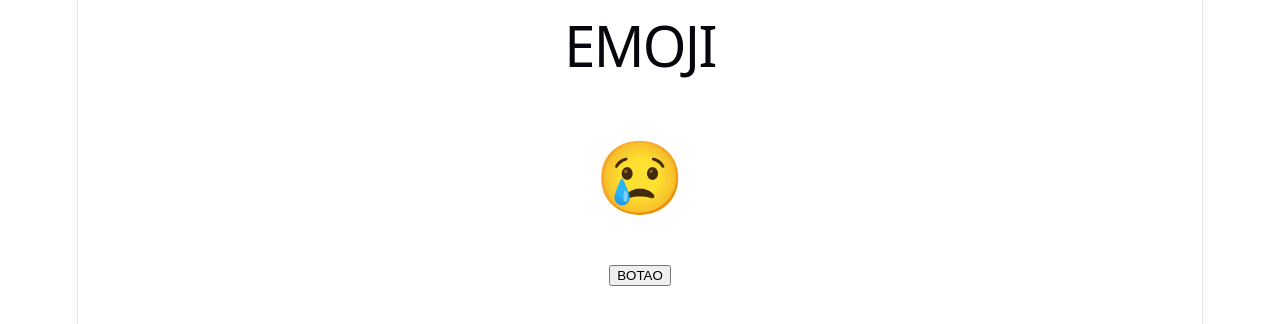
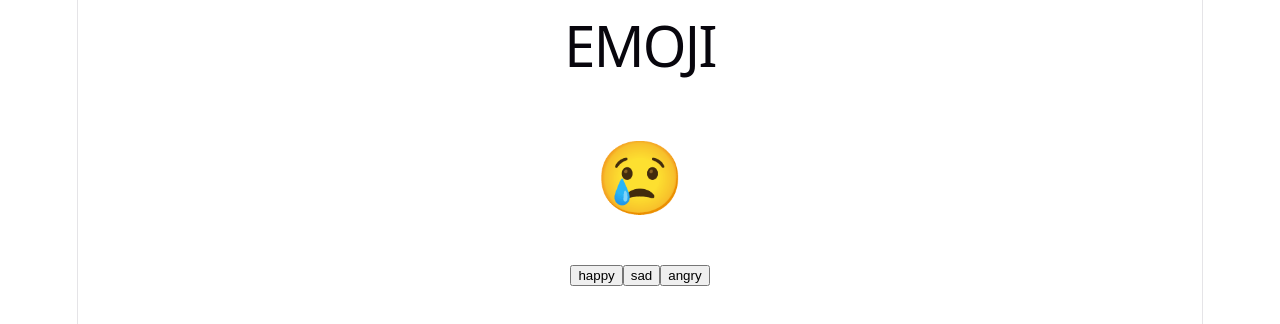
Before and after one commit to ufjf-dcc207/ufjf-dcc207-2026-3-a-atv06-caiolage2103, a React (Vite) app: page / in a window 1280 px wide. Shown: the top 324 px of the page. Built offline with nearby package versions, Linux system fonts and the light colour scheme.

Commit message:
adiciona mais botões

```diff
--- a/src/Emoji.tsx
+++ b/src/Emoji.tsx
@@ -5,11 +5,10 @@ type EMOJI_KEYS = "happy" | "sad" | "angry";
 const EMOJI_MAP = new Map<EMOJI_KEYS, string>([
   ["happy", "😀"],
   ["sad", "😢"],
-    ["angry", "😠"]
+  ["angry", "😠"],
 ]);
 
 export default function Emoji() {
-
   const [status, setStatus] = useState<EMOJI_KEYS>("sad");
 
   function happyClick() {
@@ -18,17 +17,30 @@ export default function Emoji() {
     setStatus("happy");
     console.log("Status:", status);
   }
+   function sadClick() {
+    console.log("Status:", status);
+    console.log("Sad button clicked!");
+    setStatus("sad");
+    console.log("Status:", status);
+  }
+   function angryClick() {
+    console.log("Status:", status);
+    console.log("Angry button clicked!");
+    setStatus("angry");
+    console.log("Status:", status);
+  }
+
+  console.log("DESENHANDO..");
+  console.log("Status:", status);
 
   return (
     <>
-        <div className="emoji">
-            {EMOJI_MAP.get(status) || "unknown"}
-        </div>
+      <div className="emoji">{EMOJI_MAP.get(status) || "unknown"}</div>
 
       <div className="acoes">
-            <button onClick={happyClick}>
-                BOTAO
-             </button>
+        <button onClick={happyClick}>happy</button>
+        <button onClick={sadClick}>sad</button>
+        <button onClick={angryClick}>angry</button>
       </div>
     </>
   );
```
Lines whose indentation alone changed are shown as unchanged.
